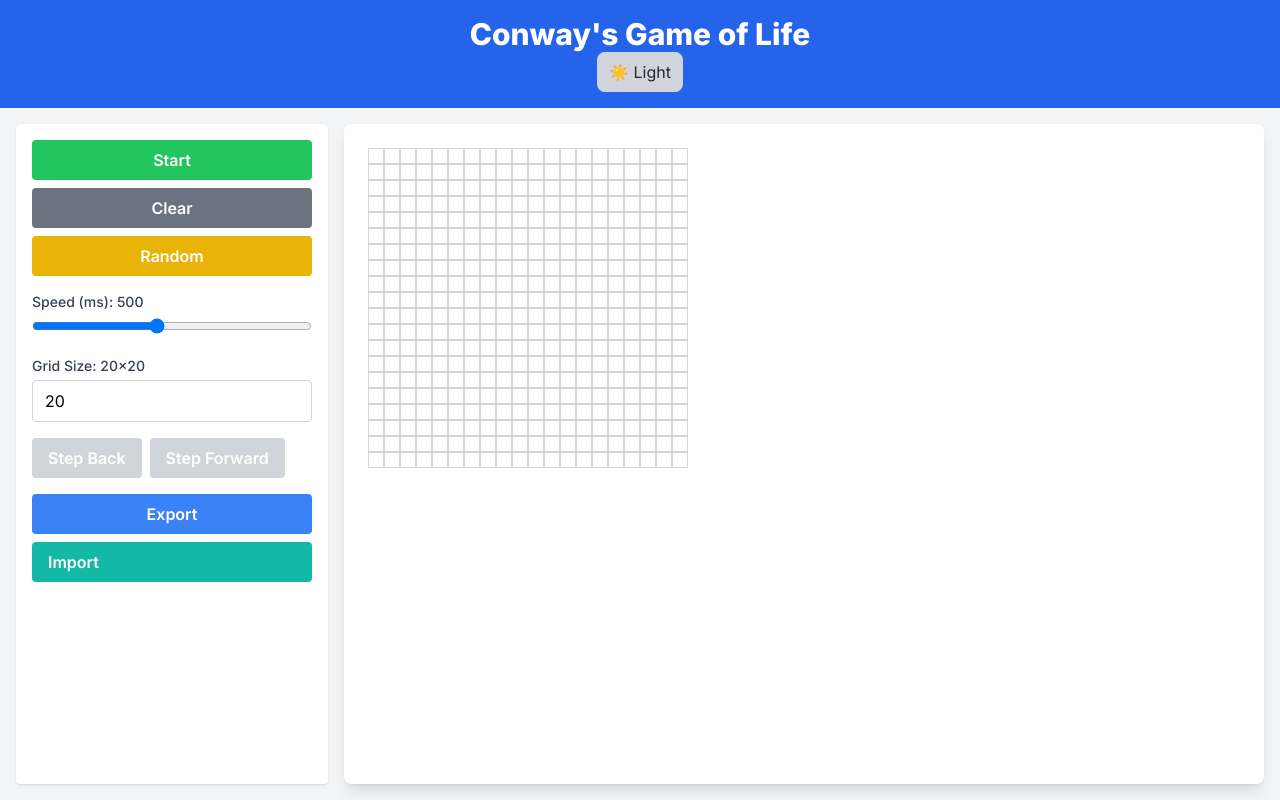
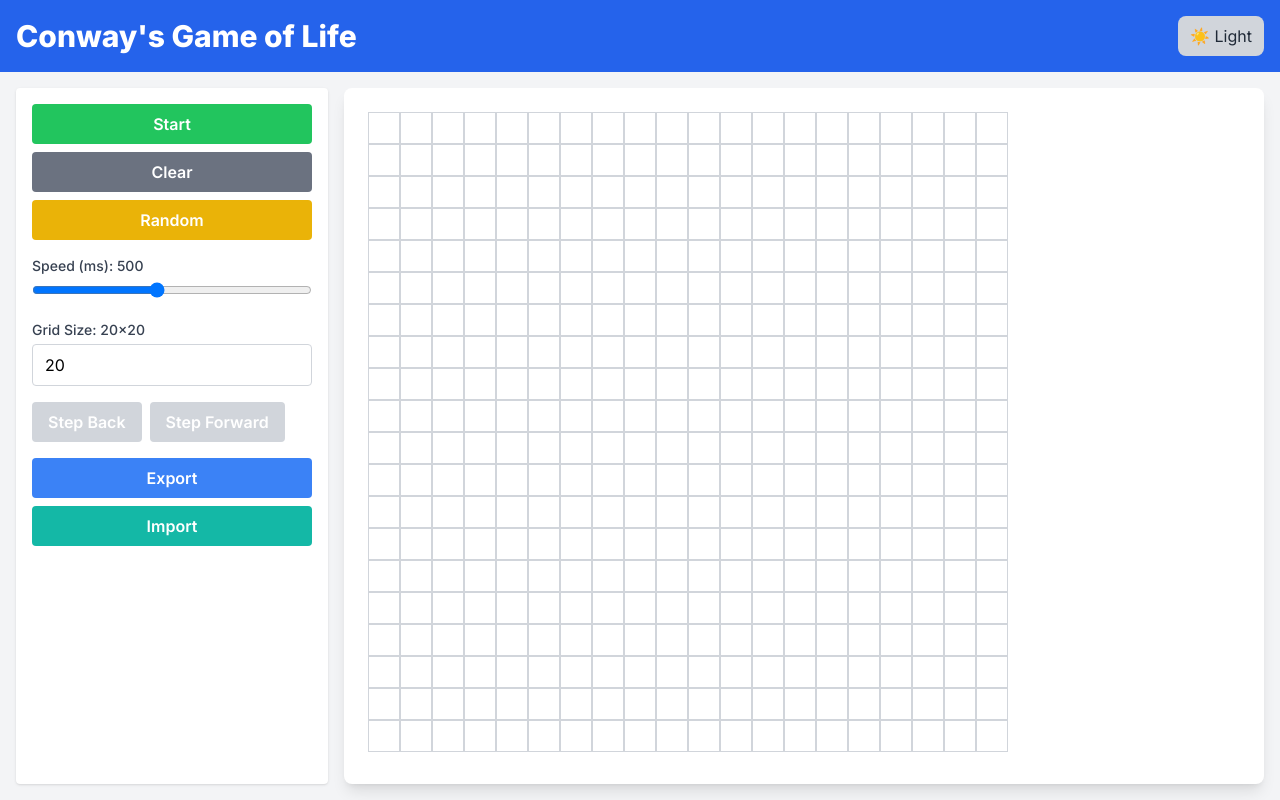
Before and after one commit to Liron-Toledo/game-of-life, a React (Vite) app: page / in a window 1280 px wide. Built offline with nearby package versions, Linux system fonts and the light colour scheme.

Commit message:
Overhauled grid component and game logic for optimisation + more dark mode support

```diff
--- a/package.json
+++ b/package.json
@@ -11,12 +11,15 @@
   },
   "dependencies": {
     "react": "^18.3.1",
-    "react-dom": "^18.3.1"
+    "react-dom": "^18.3.1",
+    "react-virtualized-auto-sizer": "^1.0.24",
+    "react-window": "^1.8.10"
   },
   "devDependencies": {
     "@eslint/js": "^9.15.0",
     "@types/react": "^18.3.12",
     "@types/react-dom": "^18.3.1",
+    "@types/react-window": "^1.8.8",
     "@vitejs/plugin-react-swc": "^3.5.0",
     "autoprefixer": "^10.4.20",
     "eslint": "^9.15.0",
--- a/src/App.tsx
+++ b/src/App.tsx
@@ -1,6 +1,5 @@
-// src/App.tsx
-import React, { useState, useEffect, useRef } from 'react';
-import GridComponent from './components/Grid';
+import React, { useState, useEffect, useRef, useCallback } from 'react';
+import Grid from './components/Grid';
 import { GridType } from './types';
 import { getNextGridState } from './utils/logic';
 import Controls from './components/Controls';
@@ -38,7 +37,7 @@ const App: React.FC = () => {
   }, [grid]);
 
   // Helper function to update grid and history
-  const updateGridAndHistory = (newGrid: GridType) => {
+  const updateGridAndHistory = useCallback((newGrid: GridType) => {
     setHistory((prevHistory) => {
       const updatedHistory = [...prevHistory.slice(0, currentStepRef.current + 1), newGrid];
       console.log('Updated History:', updatedHistory);
@@ -46,14 +45,14 @@ const App: React.FC = () => {
     });
     setGrid(newGrid);
     setCurrentStep((prevStep) => prevStep + 1);
-  };
+  }, []);
 
-  const runSimulation = () => {
+  const runSimulation = useCallback(() => {
     const nextGrid = getNextGridState(gridRef.current);
     updateGridAndHistory(nextGrid);
-  };
+  }, [updateGridAndHistory]);
 
-  const handleStepBack = () => {
+  const handleStepBack = useCallback(() => {
     if (currentStep > 0) {
       const previousStep = currentStep - 1;
       setGrid(history[previousStep]);
@@ -63,9 +62,9 @@ const App: React.FC = () => {
       console.log('history', history);
       console.log('history step', history[previousStep]);
     }
-  };
+  }, [currentStep, history]);
 
-  const handleStepForward = () => {
+  const handleStepForward = useCallback(() => {
     if (currentStep < history.length - 1) {
       const nextStep = currentStep + 1;
       setGrid(history[nextStep]);
@@ -75,7 +74,7 @@ const App: React.FC = () => {
       console.log('history', history);
       console.log('history step', history[nextStep]);
     }
-  };
+  }, [currentStep, history]);
 
   useEffect(() => {
     if (isRunning) {
@@ -88,31 +87,42 @@ const App: React.FC = () => {
         clearInterval(intervalRef.current);
       }
     };
-  }, [isRunning, speed]);
+  }, [isRunning, speed, runSimulation]);
 
-  const onCellClick = (row: number, col: number) => {
-    const newGrid = grid.map((r, rowIdx) =>
-      r.map((cell, colIdx) => {
-        if (rowIdx === row && colIdx === col) {
-          if (!cell.isAlive) {
-            // Assign a random color when cell is made alive
-            return { isAlive: true, color: `hsl(${Math.random() * 360}, 100%, 50%)` };
-          } else {
-            // Make cell dead and clear its color
-            return { isAlive: false, color: '' };
+  // Updated onCellClick to accept an action parameter
+  const onCellClick = useCallback(
+    (row: number, col: number, action: 'setAlive' | 'setDead') => {
+      setGrid((prevGrid) => {
+        const cell = prevGrid[row][col];
+
+        // If the cell's state is already what we want, do nothing
+        if ((action === 'setAlive' && cell.isAlive) || (action === 'setDead' && !cell.isAlive)) {
+          return prevGrid;
         }
-        }
-        return cell;
-      })
-    );
-    updateGridAndHistory(newGrid);
+
+        // Otherwise, update the grid
+        const newGrid = [...prevGrid];
+        newGrid[row] = [...prevGrid[row]]; // Clone the row
+
+        newGrid[row][col] = {
+          isAlive: action === 'setAlive',
+          color: action === 'setAlive'
+            ? cell.color || `hsl(${Math.random() * 360}, 100%, 50%)`
+            : '', // Retain color if alive, else clear it
         };
 
-  const handleStartPause = () => {
-    setIsRunning(!isRunning);
-  };
+        updateGridAndHistory(newGrid);
+        return newGrid;
+      });
+    },
+    [updateGridAndHistory]
+  );
 
-  const handleClear = () => {
+  const handleStartPause = useCallback(() => {
+    setIsRunning((prev) => !prev);
+  }, []);
+
+  const handleClear = useCallback(() => {
     const emptyGrid = Array.from({ length: gridSize }, () =>
       Array.from({ length: gridSize }, () => ({ isAlive: false, color: '' }))
     );
@@ -120,9 +130,9 @@ const App: React.FC = () => {
     setHistory([emptyGrid]);
     setCurrentStep(0);
     console.log('Grid cleared. History reset.');
-  };
+  }, [gridSize]);
 
-  const handleRandom = () => {
+  const handleRandom = useCallback(() => {
     const randomGrid = Array.from({ length: gridSize }, () =>
       Array.from({ length: gridSize }, () => {
         if (Math.random() < 0.3) {
@@ -134,14 +144,20 @@ const App: React.FC = () => {
     );
     updateGridAndHistory(randomGrid);
     console.log('Random grid generated.');
-  };
+  }, [gridSize, updateGridAndHistory]);
 
-  const handleSpeedChange = (newSpeed: number) => {
+  const handleSpeedChange = useCallback((newSpeed: number) => {
     setSpeed(newSpeed);
     console.log(`Speed changed to ${newSpeed} ms.`);
-  };
+  }, []);
 
-  const handleGridSizeChange = (newSize: number) => {
+  const handleGridSizeChange = useCallback((newSize: number) => {
+    const maxSize = 1000;
+    if (newSize > maxSize) {
+      setNotification(`Maximum grid size is ${maxSize}.`);
+      newSize = maxSize;
+    }
+
     setGridSize(newSize);
     const newGrid = Array.from({ length: newSize }, () =>
       Array.from({ length: newSize }, () => ({ isAlive: false, color: '' }))
@@ -150,9 +166,9 @@ const App: React.FC = () => {
     setHistory([newGrid]);
     setCurrentStep(0);
     console.log(`Grid size changed to ${newSize}. History reset.`);
-  };
+  }, []);
 
-  const handleExport = () => {
+  const handleExport = useCallback(() => {
     const dataStr = JSON.stringify(grid);
     const blob = new Blob([dataStr], { type: 'application/json' });
     const url = URL.createObjectURL(blob);
@@ -165,9 +181,10 @@ const App: React.FC = () => {
 
     setNotification('Grid exported successfully!');
     setTimeout(() => setNotification(null), 3000);
-  };
+  }, [grid]);
 
-  const handleImport = (file: File) => {
+  const handleImport = useCallback(
+    (file: File) => {
       const reader = new FileReader();
       reader.onload = (event) => {
         if (event.target?.result) {
@@ -181,18 +198,20 @@ const App: React.FC = () => {
 
       setNotification('Grid imported successfully!');
       setTimeout(() => setNotification(null), 3000);
-  };
+    },
+    [updateGridAndHistory]
+  );
 
   return (
     <div className="min-h-screen flex flex-col bg-gray-100 dark:bg-gray-900">
 
-      <header className="p-4 bg-blue-600 text-white text-center">
+      <header className="p-4 bg-blue-600 dark:bg-blue-800 text-white flex items-center justify-between">
         <h1 className="font-sans text-3xl font-extrabold">Conway's Game of Life</h1>
         <ThemeToggle />
       </header>
 
       <main className="flex flex-1 flex-col md:flex-row p-4 space-y-4 md:space-y-0 md:space-x-4">
-        <aside className="md:w-1/4 bg-white p-4 rounded shadow">
+        <aside className="md:w-1/4 bg-white dark:bg-gray-800 dark:text-white p-4 rounded shadow">
           <Controls
             isRunning={isRunning}
             onStartPause={handleStartPause}
@@ -211,7 +230,9 @@ const App: React.FC = () => {
           />
         </aside>
         <section className="flex-1 bg-white dark:bg-gray-800 p-6 rounded-lg shadow-lg">
-          <GridComponent grid={grid} onCellClick={onCellClick} />
+          <div className="w-full h-full">
+            <Grid grid={grid} onCellClick={onCellClick} />
+          </div>
         </section>
       </main>
 
@@ -220,7 +241,7 @@ const App: React.FC = () => {
       </footer> */}
 
       {notification && (
-        <div className="fixed top-4 right-4 bg-green-500 text-white px-4 py-2 rounded-lg shadow-lg">
+        <div className="fixed bottom-4 right-4 bg-green-500 dark:bg-green-600 text-white px-4 py-2 rounded-lg shadow-lg">
           {notification}
         </div>
       )}
--- a/src/components/Cell.tsx
+++ b/src/components/Cell.tsx
@@ -1,21 +1,19 @@
+// In Cell.tsx
 import React from 'react';
 import { CellType } from '../types';
 
 interface CellProps {
   cell: CellType;
-  onMouseDown: () => void;
-  onMouseEnter: () => void;
 }
 
-const Cell: React.FC<CellProps> = React.memo(({ cell, onMouseDown, onMouseEnter }) => {
+const Cell: React.FC<CellProps> = React.memo(({ cell }) => {
   return (
     <div
-      className={`w-6 h-6 md:w-4 md:h-4 border border-gray-300 dark:border-gray-600
-        cursor-pointer transition-transform transform
-        hover:scale-110 relative`}
-      style={{ backgroundColor: cell.isAlive ? cell.color : 'white' }}
-      onMouseDown={onMouseDown}
-      onMouseEnter={onMouseEnter}
+      className={`w-full h-full border border-gray-300 dark:border-gray-600 cursor-pointer cell`}
+      style={{
+        backgroundColor: cell.isAlive ? cell.color : 'white',
+        boxShadow: cell.isAlive ? 'inset 0 0 5px rgba(0,0,0,0.3)' : 'none',
+      }}
       aria-label={cell.isAlive ? 'Alive Cell' : 'Dead Cell'}
     ></div>
   );
--- a/src/components/Grid.tsx
+++ b/src/components/Grid.tsx
@@ -1,46 +1,96 @@
-import React, { useState } from 'react';
+import React, { useRef, useCallback } from 'react';
+import { FixedSizeGrid as VirtualizedGrid } from 'react-window';
+import AutoSizer from 'react-virtualized-auto-sizer';
 import Cell from './Cell';
 import { GridType } from '../types';
 
 interface GridProps {
   grid: GridType;
-  onCellClick: (row: number, col: number) => void;
+  onCellClick: (row: number, col: number, action: 'setAlive' | 'setDead') => void;
 }
 
 const Grid: React.FC<GridProps> = ({ grid, onCellClick }) => {
-    const [isMouseDown, setIsMouseDown] = useState(false);
+  const minCellSize = 20;
+  const isMouseDown = useRef(false);
+  const currentAction = useRef<'setAlive' | 'setDead' | null>(null);
 
-    const handleMouseDown = (row: number, col: number) => {
-      setIsMouseDown(true);
-      onCellClick(row, col);
+  const handleMouseDown = useCallback(() => {
+    isMouseDown.current = true;
+  }, []);
+
+  const handleMouseUp = useCallback(() => {
+    isMouseDown.current = false;
+    currentAction.current = null;
+  }, []);
+
+  const handleMouseLeave = useCallback(() => {
+    isMouseDown.current = false;
+    currentAction.current = null;
+  }, []);
+
+  const CellRenderer = useCallback(
+    ({ columnIndex, rowIndex, style }: any) => {
+      const cell = grid[rowIndex][columnIndex];
+
+      const handleCellMouseDown = () => {
+        if (!isMouseDown.current) {
+          const action = cell.isAlive ? 'setDead' : 'setAlive';
+          currentAction.current = action;
+          onCellClick(rowIndex, columnIndex, action);
+        }
       };
 
-    const handleMouseUp = () => {
-      setIsMouseDown(false);
+      const handleCellMouseEnter = () => {
+        if (isMouseDown.current && currentAction.current) {
+          onCellClick(rowIndex, columnIndex, currentAction.current);
+        }
       };
-
-    if (!grid) {
-      return <div>Grid is not available</div>;
-    }
 
       return (
         <div
-        className="grid grid-cols-1"
-        onMouseLeave={handleMouseUp}
+          style={style}
+          onMouseDown={handleCellMouseDown}
+          onMouseEnter={handleCellMouseEnter}
+          onDragStart={(e) => e.preventDefault()}
+        >
+          <Cell cell={cell} />
+        </div>
+      );
+    },
+    [grid, onCellClick]
+  );
+
+  return (
+    <div
+      className="w-full h-full"
+      onMouseDown={handleMouseDown}
       onMouseUp={handleMouseUp}
+      onMouseLeave={handleMouseLeave}
+      onTouchStart={handleMouseDown}
+      onTouchEnd={handleMouseUp}
     >
-        {grid.map((row, rowIndex) => (
-          <div key={rowIndex} className="flex">
-            {row.map((cell, colIndex) => (
-              <Cell
-                key={`${rowIndex}-${colIndex}`}
-                cell={cell}
-                onMouseDown={() => handleMouseDown(rowIndex, colIndex)}
-                onMouseEnter={() => isMouseDown && onCellClick(rowIndex, colIndex)}
-              />
-            ))}
-          </div>
-        ))}
+      <AutoSizer>
+        {({ width, height }) => {
+          const cellSize = Math.max(
+            Math.floor(Math.min(width / grid.length, height / grid.length)),
+            minCellSize
+          );
+
+          return (
+            <VirtualizedGrid
+              columnCount={grid.length}
+              rowCount={grid.length}
+              columnWidth={cellSize}
+              rowHeight={cellSize}
+              width={width}
+              height={height}
+              itemKey={({ rowIndex, columnIndex }) => `${rowIndex}-${columnIndex}`}
+            >
+              {CellRenderer}
+            </VirtualizedGrid>
+          );
+        }}
+      </AutoSizer>
     </div>
   );
 };
--- a/src/index.css
+++ b/src/index.css
@@ -1,3 +1,11 @@
 @tailwind base;
 @tailwind components;
 @tailwind utilities;
+
+.cell {
+    transition: filter 0.1s;
+}
+
+.cell:hover {
+    filter: brightness(90%);
+}
--- /dev/null
+++ b/src/utils/coordinate.ts
@@ -0,0 +1,17 @@
+export type CellCoordinates = string; // Format: "x,y"
+
+/**
+ * Serializes x and y coordinates into a string.
+ * @param x - The x-coordinate.
+ * @param y - The y-coordinate.
+ * @returns A string representing the coordinates.
+ */
+export const serializeCoords = (x: number, y: number): CellCoordinates => `${x},${y}`;
+
+/**
+ * Deserializes a coordinate string back into numeric x and y values.
+ * @param coord - The serialized coordinate string.
+ * @returns A tuple containing the x and y coordinates.
+ */
+export const deserializeCoords = (coord: CellCoordinates): [number, number] =>
+  coord.split(',').map(Number) as [number, number];
--- /dev/null
+++ b/src/utils/grid.ts
@@ -0,0 +1,47 @@
+import { GridType } from '../types';
+import { CellCoordinates, serializeCoords, deserializeCoords } from './coordinate';
+
+/**
+ * Converts the current grid into a set of alive cell coordinates.
+ * @param grid - The current grid state.
+ * @returns A set containing serialized coordinates of alive cells.
+ */
+export const getAliveCellsSet = (grid: GridType): Set<CellCoordinates> => {
+  const aliveCells = new Set<CellCoordinates>();
+
+  for (let x = 0; x < grid.length; x++) {
+    for (let y = 0; y < grid[0].length; y++) {
+      if (grid[x][y].isAlive) {
+        aliveCells.add(serializeCoords(x, y));
+      }
+    }
+  }
+
+  return aliveCells;
+};
+
+/**
+ * Generates a set of cells that need to be evaluated for state changes.
+ * This includes all alive cells and their neighbors.
+ * @param aliveCells - A set of serialized coordinates of alive cells.
+ * @returns A set of serialized coordinates to evaluate.
+ */
+export const getCellsToEvaluate = (aliveCells: Set<CellCoordinates>): Set<CellCoordinates> => {
+  const cellsToEvaluate = new Set<CellCoordinates>();
+
+  aliveCells.forEach((coord) => {
+    const [x, y] = deserializeCoords(coord);
+
+    for (let dx = -1; dx <= 1; dx++) {
+      for (let dy = -1; dy <= 1; dy++) {
+        const nx = x + dx;
+        const ny = y + dy;
+
+        // Skip coordinates outside the grid bounds will be handled later
+        cellsToEvaluate.add(serializeCoords(nx, ny));
+      }
+    }
+  });
+
+  return cellsToEvaluate;
+};
--- a/src/utils/logic.ts
+++ b/src/utils/logic.ts
@@ -1,58 +1,68 @@
-import { GridType } from '../types';
+import { GridType, CellType } from '../types';
+import { CellCoordinates, serializeCoords, deserializeCoords } from './coordinate';
+import { getAliveCellsSet, getCellsToEvaluate } from './grid';
 
 export const getNextGridState = (currentGrid: GridType): GridType => {
   const rows = currentGrid.length;
   const cols = currentGrid[0].length;
 
-  const nextGrid: GridType = currentGrid.map((row) => row.map((cell) => ({ ...cell })));
+  const aliveCells = getAliveCellsSet(currentGrid);
+  const cellsToEvaluate = getCellsToEvaluate(aliveCells);
 
-  const getNeighbors = (x: number, y: number): { count: number; colors: string[] } => {
+  const nextAliveCells = new Set<CellCoordinates>();
+  const cellColors: { [key: CellCoordinates]: string } = {};
+
+  cellsToEvaluate.forEach((coord) => {
+    const [x, y] = deserializeCoords(coord);
+
+    // Skip out-of-bounds coordinates
+    if (x < 0 || y < 0 || x >= rows || y >= cols) {
+      return;
+    }
+
     let aliveNeighbors = 0;
-    const colors: string[] = [];
+    const neighborColors: string[] = [];
 
-    for (let i = -1; i <= 1; i++) {
-      for (let j = -1; j <= 1; j++) {
-        if (i === 0 && j === 0) continue; // Skip the cell itself
-        const nx = x + i;
-        const ny = y + j;
-        if (nx < 0 || ny < 0 || nx >= rows || ny >= cols) continue; // Out of bounds
+    for (let dx = -1; dx <= 1; dx++) {
+      for (let dy = -1; dy <= 1; dy++) {
+        if (dx === 0 && dy === 0) continue;
 
-        const neighbor = currentGrid[nx][ny];
-        if (neighbor.isAlive) {
+        const nx = x + dx;
+        const ny = y + dy;
+        if (nx < 0 || ny < 0 || nx >= rows || ny >= cols) continue;
+
+        const neighborCoord = serializeCoords(nx, ny);
+        if (aliveCells.has(neighborCoord)) {
           aliveNeighbors += 1;
-          if (neighbor.color) colors.push(neighbor.color);
+          const color = currentGrid[nx][ny].color;
+          if (color) neighborColors.push(color);
         }
       }
     }
 
-    return { count: aliveNeighbors, colors };
-  };
+    const currentCellAlive = aliveCells.has(coord);
+    const cell: CellType = currentGrid[x][y];
 
-  for (let x = 0; x < rows; x++) {
-    for (let y = 0; y < cols; y++) {
-      const { count: aliveNeighbors, colors: neighborColors } = getNeighbors(x, y);
-      const cell = currentGrid[x][y];
-
-      if (cell.isAlive) {
+    if (currentCellAlive) {
       // Survival
-        if (aliveNeighbors < 2 || aliveNeighbors > 3) {
-          nextGrid[x][y].isAlive = false;
-          nextGrid[x][y].color = '';
+      if (aliveNeighbors === 2 || aliveNeighbors === 3) {
+        nextAliveCells.add(coord);
+        cellColors[coord] = cell.color;
+      } else {
+        // Cell dies
       }
-        // Else, cell survives with the same color
     } else {
       // Birth
       if (aliveNeighbors === 3) {
-          nextGrid[x][y].isAlive = true;
+        nextAliveCells.add(coord);
 
+        // Determine the most prevalent color among neighbors
         if (neighborColors.length > 0) {
-            // Inherit the most prevalent color
           const colorCounts: Record<string, number> = {};
           neighborColors.forEach((color) => {
             colorCounts[color] = (colorCounts[color] || 0) + 1;
           });
 
-            // Determine the most prevalent color
           let prevalentColor = neighborColors[0];
           let maxCount = colorCounts[prevalentColor];
           for (const color in colorCounts) {
@@ -62,15 +72,27 @@ export const getNextGridState = (currentGrid: GridType): GridType => {
             }
           }
 
-            nextGrid[x][y].color = prevalentColor;
+          cellColors[coord] = prevalentColor;
         } else {
           // Assign a random color if no neighboring colors
-            nextGrid[x][y].color = `hsl(${Math.random() * 360}, 100%, 50%)`;
+          cellColors[coord] = `hsl(${Math.random() * 360}, 100%, 50%)`;
         }
       }
     }
-    }
-  }
+  });
+
+  // Construct the next grid state
+  const nextGrid: GridType = currentGrid.map((row) =>
+    row.map(() => ({ isAlive: false, color: '' }))
+  );
+
+  nextAliveCells.forEach((coord) => {
+    const [x, y] = deserializeCoords(coord);
+    nextGrid[x][y] = {
+      isAlive: true,
+      color: cellColors[coord] || `hsl(${Math.random() * 360}, 100%, 50%)`,
+    };
+  });
 
   return nextGrid;
 };
```
Also changed, not shown: src/components/Controls.tsx (+6 -6 lines), 1 other file (tests, documents, lock files or other folders). Lines whose indentation alone changed are shown as unchanged.
